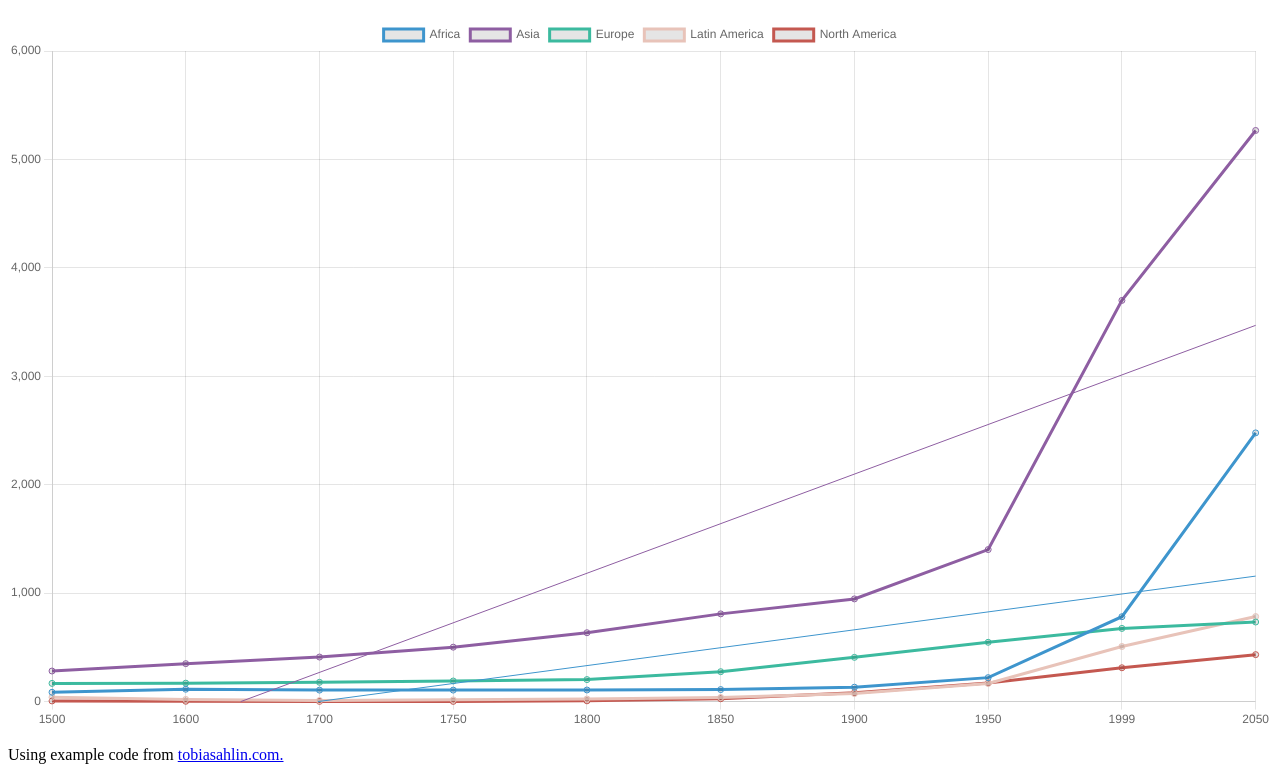
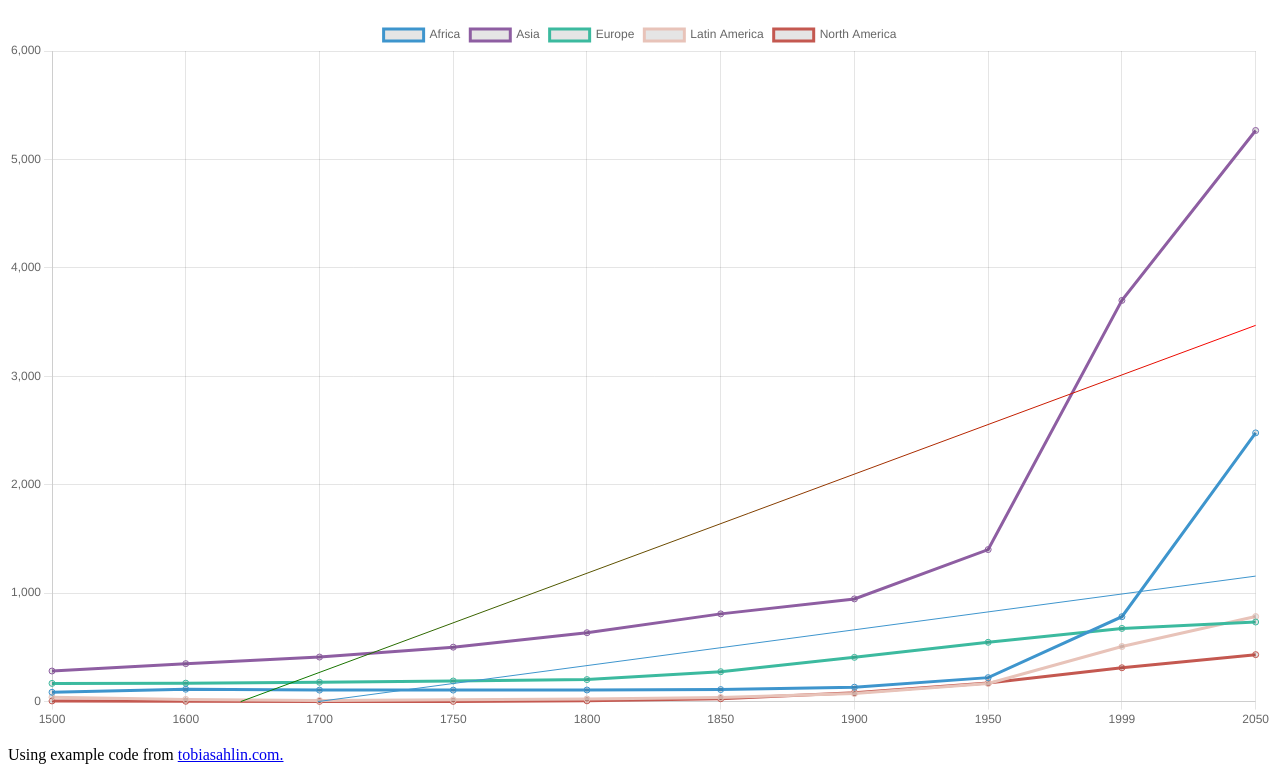
Before and after one commit to Makanz/chartjs-plugin-trendline, a website built with webpack: page example/lineChart.html in a window 1280 px wide. Shown: the part 61-841 px from the top of the page. Built offline with nearby package versions, Linux system fonts and the light colour scheme.

Commit message:
Added gradient

```diff
--- a/example/lineChart.html
+++ b/example/lineChart.html
@@ -19,7 +19,7 @@
                                 borderColor: "#3e95cd",
                                 fill: false,
                                 trendlineLinear: {
-                                    style: "#3e95cd",
+                                    colorMin: "#3e95cd",
                                     lineStyle: "line",
                                     width: 1
                                 }
@@ -29,7 +29,8 @@
                                 borderColor: "#8e5ea2",
                                 fill: false,
                                 trendlineLinear: {
-                                    style: "#8e5ea2",
+                                    colorMin: "red",
+                                    colorMax: "green",
                                     lineStyle: "line",
                                     width: 1
                                 }
--- a/src/chartjs-plugin-trendline.js
+++ b/src/chartjs-plugin-trendline.js
@@ -42,11 +42,12 @@ var pluginTrendlineLinear = {
 };
 
 function addFitter(datasetMeta, ctx, dataset, xScale, yScale) {
-    var style = dataset.trendlineLinear.style || dataset.borderColor;
+    var defaultColor = dataset.borderColor || 'rgba(169,169,169, .6)';
+    var colorMin = dataset.trendlineLinear.colorMin || defaultColor;
+    var colorMax = dataset.trendlineLinear.colorMax || defaultColor;
     var lineWidth = dataset.trendlineLinear.width || dataset.borderWidth;
     var lineStyle = dataset.trendlineLinear.lineStyle || 'solid';
 
-    style = style !== undefined ? style : 'rgba(169,169,169, .6)';
     lineWidth = lineWidth !== undefined ? lineWidth : 3;
 
     var fitter = new LineFitter();
@@ -126,7 +127,18 @@ function addFitter(datasetMeta, ctx, dataset, xScale, yScale) {
     ctx.beginPath();
     ctx.moveTo(x1, y1);
     ctx.lineTo(x2, y2);
-    ctx.strokeStyle = style;
+
+    var gradient= ctx.createLinearGradient(x1, y1, x2, y2);
+    if (y2 < y1) {
+        gradient.addColorStop(0, colorMax);
+        gradient.addColorStop(1, colorMin);
+    } else{
+        gradient.addColorStop(0, colorMin);
+        gradient.addColorStop(1, colorMax);
+    }
+
+    ctx.strokeStyle = gradient;
+
     ctx.stroke();
 }
 
```
Also changed, not shown: example/barChart.html (+1 -1 lines), example/lineChartProjection.html (+1 -1 lines), README.md, dist/chartjs-plugin-trendline.min.js.
